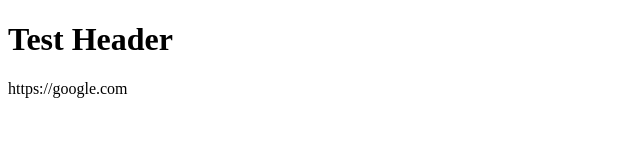
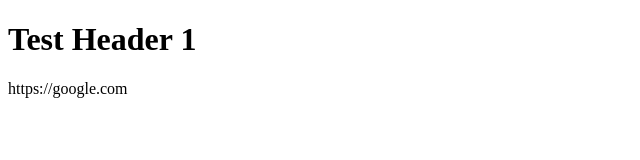
Before and after one commit to Ghvinerias/httpd-testing, a plain HTML site: page index.html in a window 1280 px wide. Shown: the full height of the page, 0-640 px from the left. Drawn offline with Linux system fonts and the light colour scheme.

Commit message:
Update index.html

```diff
--- a/index.html
+++ b/index.html
@@ -1,7 +1,7 @@
 <!DOCTYPE html>
 <html>
 <body>
-<h1>Test Header</h1>
+<h1>Test Header 1</h1>
 </h2>https://google.com</h2>
 </body>
 </html>
```
